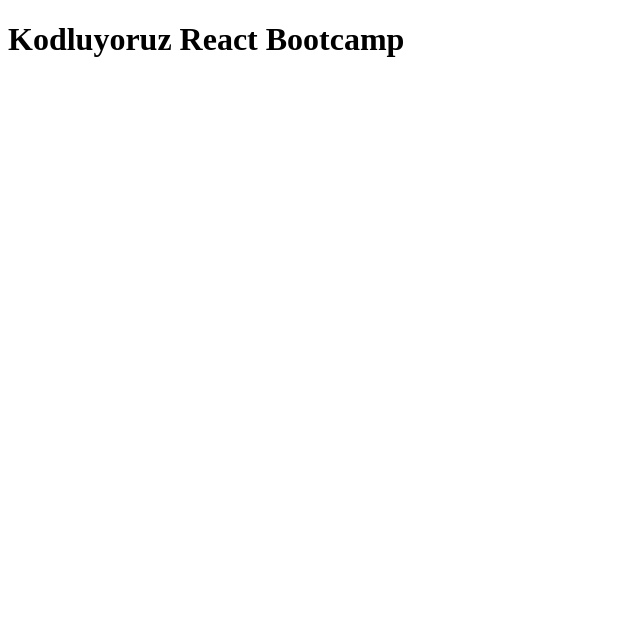
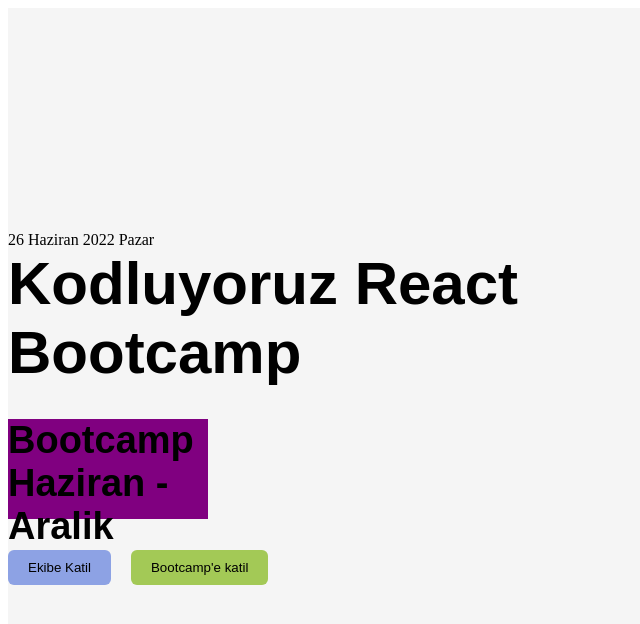
Before and after one commit to Frontend-Bootcamp-2022/react-starter, a JavaScript app: page / in a window 1280 px wide. Shown: the top 624 px of the page, without its empty margins (0-640 px from the left). Built offline with nearby package versions, Linux system fonts and the light colour scheme.

Commit message:
Added: components Component folders add CSS added to component folders Functions are changed with fat arrow

```diff
--- /dev/null
+++ b/src/App.css
@@ -0,0 +1,14 @@
+.app {
+  margin: 0;
+  padding: 0;
+
+  display: flex;
+  flex-direction: column;
+  align-items: stretch;
+  justify-content: flex-start;
+
+  width: 100%;
+  min-height: 100vh;
+
+  background-color: whitesmoke;
+}
--- a/src/App.js
+++ b/src/App.js
@@ -1,8 +1,12 @@
-function App() {
+import Header from "./components/Header/Header";
+import "./App.css";
+
+const App = () => {
+
   return (
-    <header>
-      <h1>Kodluyoruz React Bootcamp</h1>
-    </header>
+    <section className="app">
+      <Header></Header>
+    </section>
   );
 }
 
--- /dev/null
+++ b/src/components/Button/Button.css
@@ -0,0 +1,21 @@
+.button {
+  display: block;
+  margin-right: 20px;
+  padding: 10px 20px;
+
+  border: 0;
+  background-color: rgb(163, 201, 86);
+  border-radius: 6px;
+}
+
+.button.blue {
+  background-color: rgb(141, 162, 228);
+}
+
+.button.red {
+  background-color: rgb(141, 162, 228);
+}
+
+.button.yellow {
+  background-color: rgb(141, 162, 228);
+}
--- /dev/null
+++ b/src/components/Button/Button.js
@@ -0,0 +1,12 @@
+import "./Button.css";
+
+const CTAButton = (props) => {
+
+  const classes = "button  " + props.className
+
+  return (
+    <button className={classes}>{props.text}</button>
+  )
+}
+
+export default CTAButton;
--- /dev/null
+++ b/src/components/Header/Header.css
@@ -0,0 +1,28 @@
+.header {
+  flex-grow: 1;
+
+  display: flex;
+  flex-direction: column;
+  align-items: flex-start;
+  justify-content: center;
+
+}
+
+.header__title {
+  margin: 0;
+  padding: 0;
+
+  max-width: 20ch;
+
+  display: block;
+  font-size: 60px;
+  font-family: Arial;
+  font-weight: 900;
+}
+
+.header__subtitle {
+  display: block;
+  font-size: 38px;
+  font-family: Arial;
+  font-weight: 600;
+}
--- /dev/null
+++ b/src/components/Header/Header.js
@@ -0,0 +1,37 @@
+import Wrapper from "../Wrapper/Wrapper";
+import HeaderSub from "./HeaderSub";
+import CTAButton from "../Button/Button";
+
+import "./Header.css";
+
+const Header = () => {
+
+  const title = "Kodluyoruz React Bootcamp";
+  const subtitle = "Bootcamp Haziran - Aralik";
+  const bootcampDate = new Date();
+
+  const data = {
+    name: "Tolga",
+    age: 2
+  }
+
+  //console.log("bootcampDate", bootcampDate.getFullYear())
+
+  return (
+    <header className="header">
+      <span>{bootcampDate.toLocaleDateString("tr", { weekday: 'long', year: 'numeric', month: 'long', day: 'numeric' })}</span>
+
+      <Wrapper className="column">
+        <h1 className="header__title">{title}</h1>
+        <HeaderSub text={subtitle} bootcampDate={bootcampDate} />
+      </Wrapper>
+
+      <Wrapper>
+        <CTAButton className="blue" text="Ekibe Katil" />
+        <CTAButton text="Bootcamp'e katil" />
+      </Wrapper>
+    </header>
+  )
+}
+
+export default Header;
--- /dev/null
+++ b/src/components/Header/HeaderSub.js
@@ -0,0 +1,10 @@
+const HeaderSub = (props) => {
+
+  return <h2 className="header__subtitle" style={{
+    height: "100px",
+    width: "200px",
+    "background-color": "purple"
+  }}>{props.text}</h2>
+}
+
+export default HeaderSub;
--- /dev/null
+++ b/src/components/Wrapper/Wrapper.css
@@ -0,0 +1,10 @@
+.wrapper {
+  display: flex;
+  flex-direction: row;
+  align-items: flex-start;
+  justify-content: flex-start;
+}
+
+.wrapper.column {
+  flex-direction: column;
+}
--- /dev/null
+++ b/src/components/Wrapper/Wrapper.js
@@ -0,0 +1,12 @@
+import "./Wrapper.css"
+
+const Wrapper = (props) => {
+
+  const classes = "wrapper " + props.className;
+
+  return (
+    <div className={classes}>{props.children}</div>
+  )
+}
+
+export default Wrapper;
--- a/src/index.js
+++ b/src/index.js
@@ -3,6 +3,7 @@
 import App from './App';
 
 const root = ReactDOM.createRoot(document.getElementById('root'));
+
 root.render(
   <App />
 );
```
